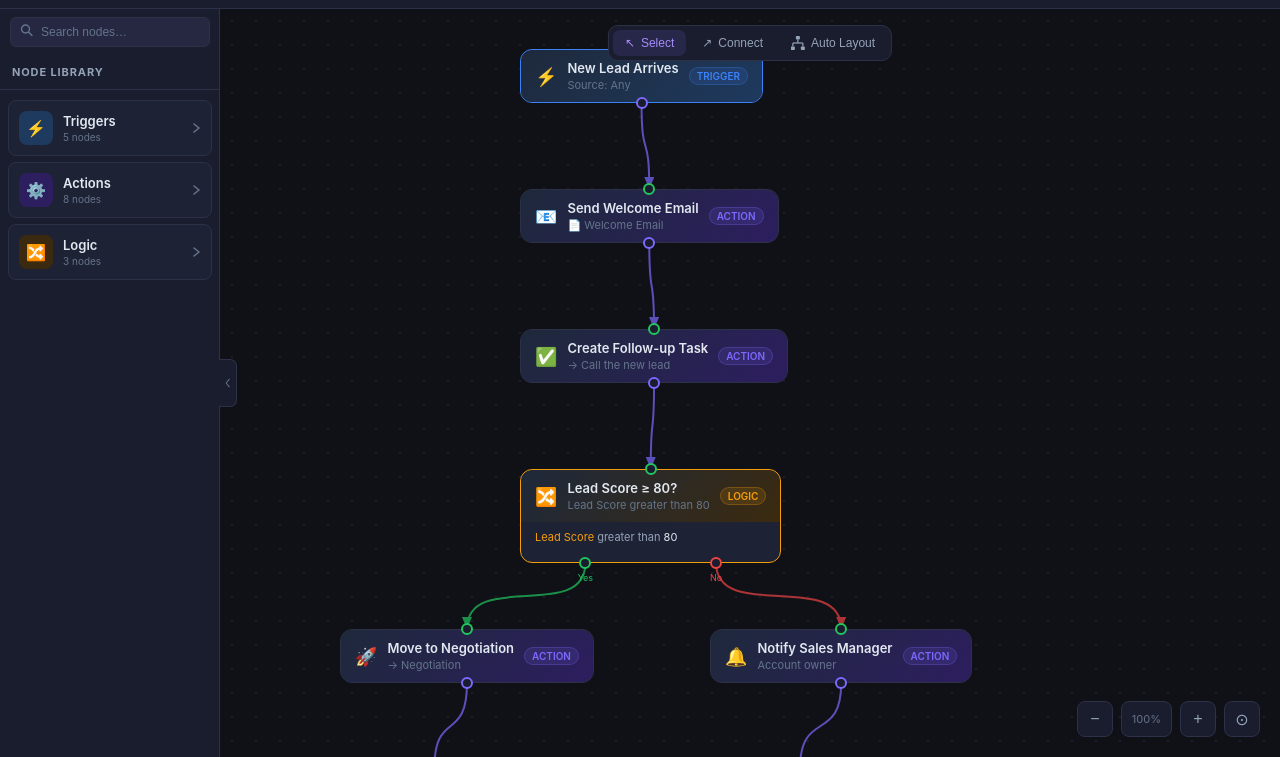
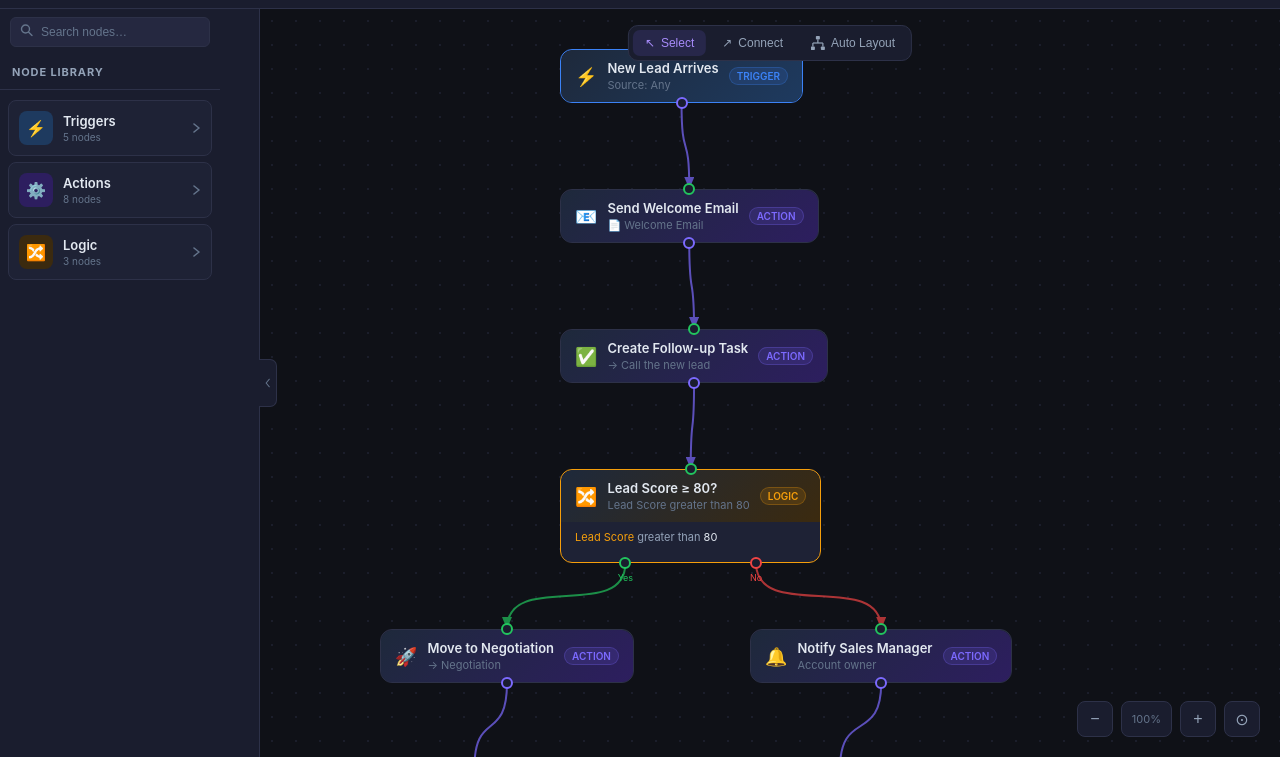
Before and after one commit to fedose-v/process-builder, a website: page public/index.html in a window 1280 px wide. Shown: the part 43-800 px from the top of the page. Drawn offline with Linux system fonts and the light colour scheme.

Commit message:
Увеличить ширину левой панели с 220px до 260px
Co-Authored-By: Claude Sonnet 4.6 <noreply@anthropic.com>

```diff
--- a/public/css/styles.css
+++ b/public/css/styles.css
@@ -20,7 +20,7 @@ body { font-family: -apple-system, BlinkMacSystemFont, 'Segoe UI', sans-serif; b
 .workspace { display: flex; flex: 1; overflow: hidden; }
 
 /* LEFT PANEL */
-.panel-left { position: relative; width: 220px; background: #1a1d2e; border-right: 1px solid #2d3148; flex-shrink: 0; overflow: visible; transition: width 0.25s ease; }
+.panel-left { position: relative; width: 260px; background: #1a1d2e; border-right: 1px solid #2d3148; flex-shrink: 0; overflow: visible; transition: width 0.25s ease; }
 .panel-left.collapsed { width: 0; border-right: none; }
 .panel-content { width: 220px; height: 100%; overflow-y: auto; overflow-x: hidden; transition: opacity 0.2s; }
 .panel-left.collapsed .panel-content { opacity: 0; pointer-events: none; }
```
